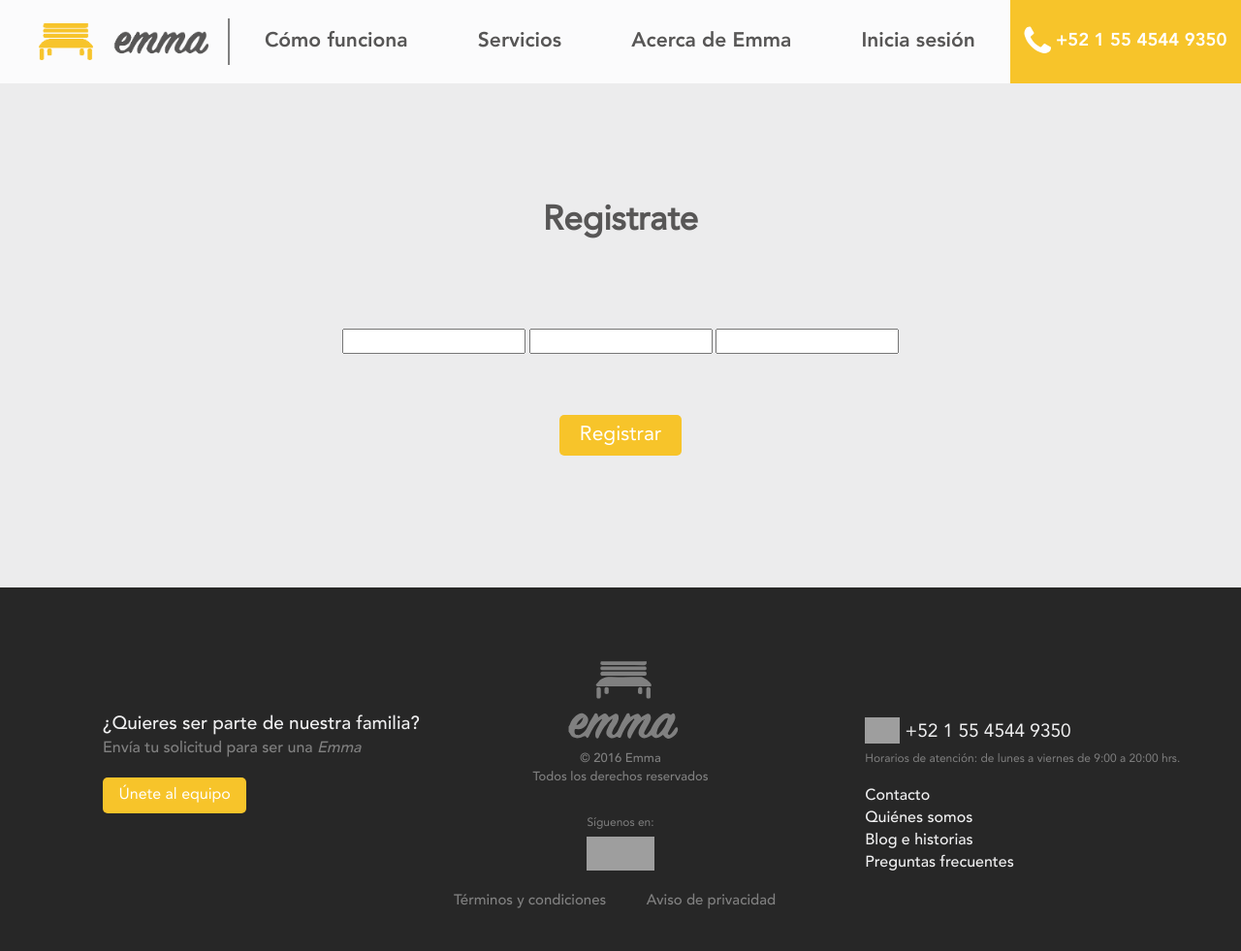
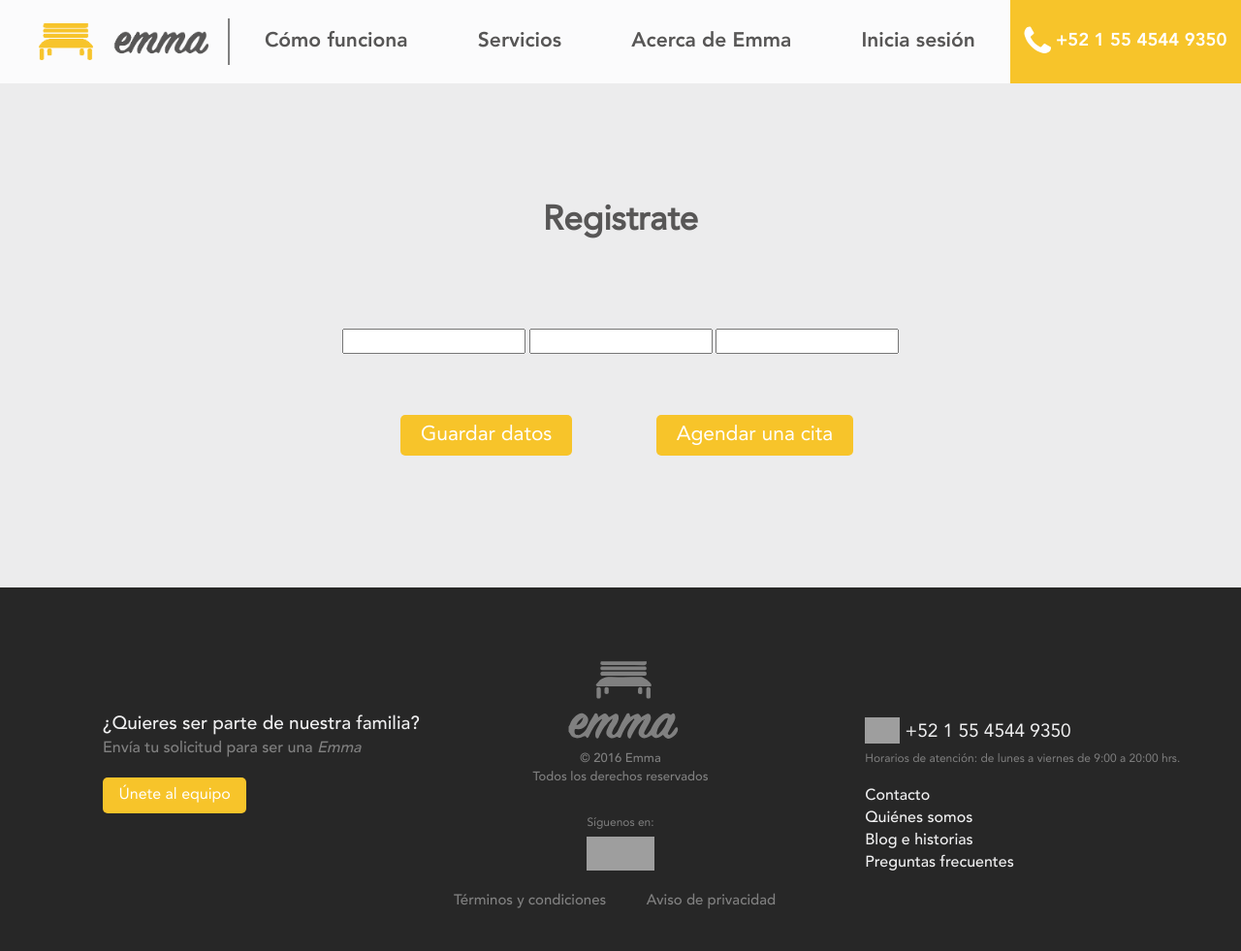
Before and after one commit to miemma/emma, a Django app: template emma/templates/users/signup.html in a window 1280 px wide. Shown: the whole page at 97% size. Run offline with Django 3.2, Linux system fonts and the light colour scheme; the template is opened without the code that fills it, so the values that code supplies are empty, except form fields; tables that the repository leaves empty hold one stand-in row (values such as "Sample post"); form fields are guessed from the names that the template uses; some libraries are stand-ins or nearby versions; grey boxes are pictures that could not be loaded.

```diff
--- a/emma/templates/users/signup.html
+++ b/emma/templates/users/signup.html
@@ -39,9 +39,12 @@
           {% endif %}
           <div class="row text-center">
             <div class="col-xs-10 col-sm-8 col-md-5 col-lg-5">
-              <button class="emma-btn emma-btn-dark login-btn">
-                Registrar
-              </button>
+	            <input type="submit" value="Guardar datos" name="submit_btn_1"
+	                   class="emma-btn emma-btn-dark login-btn">
+            </div>
+	          <div class="col-xs-10 col-sm-8 col-md-5 col-lg-5">
+	            <input type="submit" value="Agendar una cita" name="submit_btn_2"
+	                   class="emma-btn emma-btn-dark login-btn">
             </div>
           </div>
         </form>
```
Also changed, not shown: emma/apps/users/views.py (+10 -1 lines).
